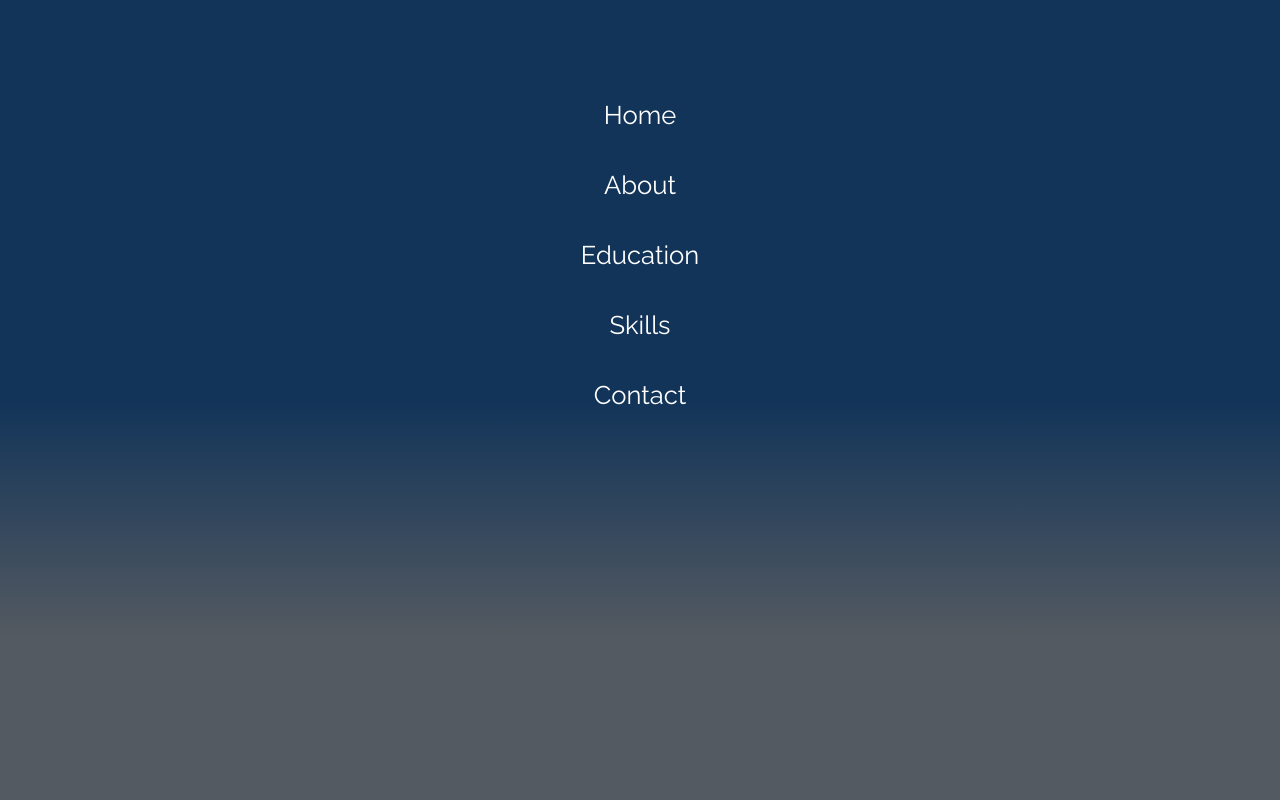
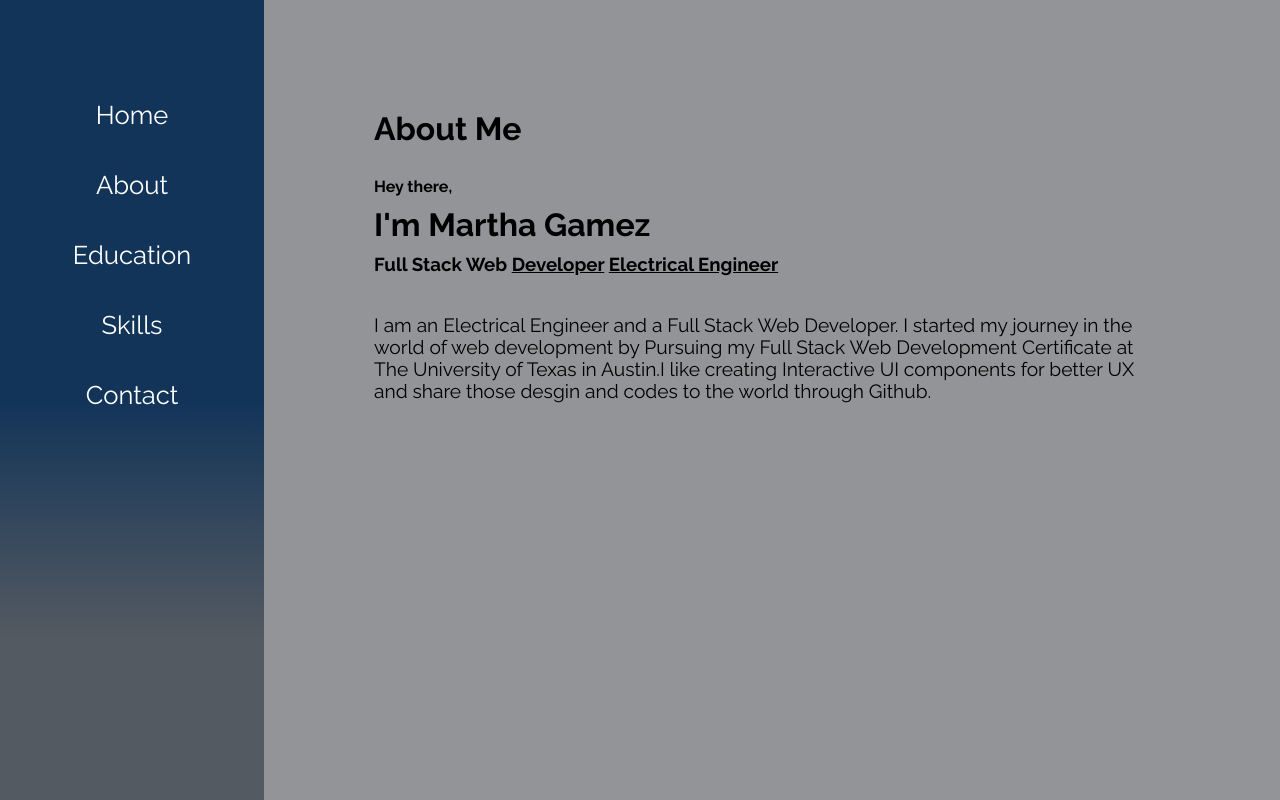
Before and after one commit to Martha121/portfolio-react, a React (Create React App) app: page /about in a window 1280 px wide. Built offline with nearby package versions, Linux system fonts and the light colour scheme.

Commit message:
Create About component

```diff
--- a/public/index.html
+++ b/public/index.html
@@ -24,7 +24,8 @@
       work correctly both with client-side routing and a non-root public URL.
       Learn how to configure a non-root public URL by running `npm run build`.
     -->
-    <title>React App</title>
+    <title>Martha Portfolio</title>
+    <script src="https://kit.fontawesome.com/2cba884da3.js" crossorigin="anonymous"></script>
   </head>
   <body>
     <noscript>You need to enable JavaScript to run this app.</noscript>
--- a/src/App.css
+++ b/src/App.css
@@ -93,11 +93,11 @@ h1,h2,h3,h4,p{
 {
   padding-right: 30px;
   font-size: 25px;
-  color: #9a9b9c;
+  color: white;
 }
 .social i:hover
 {
-  color: #ffffff;
+  color:black;
 }
 .widecard
 {
--- a/src/App.js
+++ b/src/App.js
@@ -3,15 +3,20 @@ import "./App.css";
 import { BrowserRouter as Router, Route } from "react-router-dom";
 import Navbar from "./components/Navbar";
 import Home from "./contents/Home";
+import About from "./contents/About";
 function App() {
   return (
     <Router>
       <div className="App">
         <Navbar />
+        {/* Route for Home.js contents */}
         <Route exact path="/">
           <Home />
         </Route>
-
+        {/* Route for About.js contents */}
+        <Route path="/about">
+          <About />
+        </Route>
       </div>
     </Router>
   );
--- a/src/contents/About.js
+++ b/src/contents/About.js
@@ -0,0 +1,24 @@
+import React, { Component } from "react";
+class About extends Component {
+  render() {
+    return (
+      <div className="condiv">
+        <h1 className="subtopic">About Me</h1>
+        <h4>Hey there,</h4>
+        <h1>I'm Martha Gamez</h1>
+        <h3>
+          Full Stack Web <u>Developer</u> <u>Electrical Engineer</u>
+        </h3>
+        <br></br>
+        <p>
+          I am an Electrical Engineer and a Full Stack Web Developer.
+          I started my journey in the world of web development by Pursuing
+          my Full Stack Web Development Certificate at The University of Texas
+          in Austin.I like creating Interactive UI components for better UX
+          and share those desgin and codes to the world through Github.
+        </p>
+      </div>
+    );
+  }
+}
+export default About;
```
